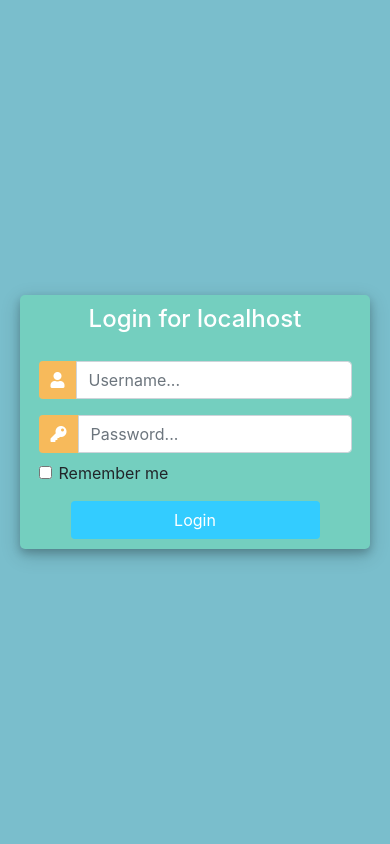
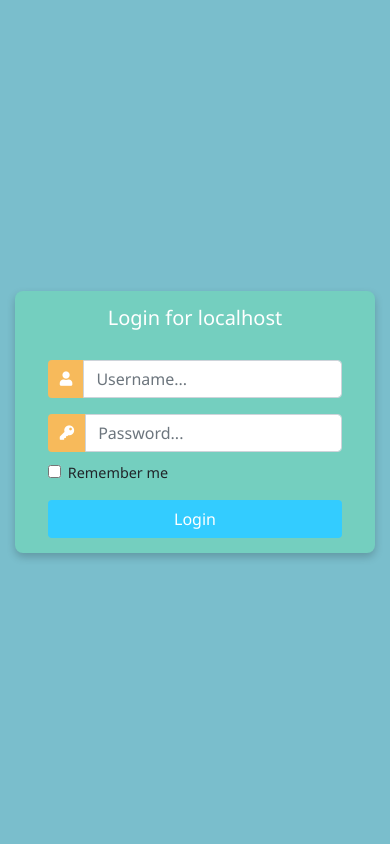
Before and after one commit to vijaya8118/scoruda81, a Django app: page /login in a window 390 px wide. Run offline with Django 5.2, Linux system fonts and the light colour scheme; parts of the project's set-up code (start-up, migrations or seed data) failed here and were passed over; some libraries are stand-ins or nearby versions.

Commit message:
Update login.html

```diff
--- a/scoapp/templates/login.html
+++ b/scoapp/templates/login.html
@@ -8,59 +8,103 @@
     <link rel="stylesheet" href="https://stackpath.bootstrapcdn.com/bootstrap/4.1.3/css/bootstrap.min.css" crossorigin="anonymous">
     <link rel="stylesheet" href="https://use.fontawesome.com/releases/v5.6.1/css/all.css" crossorigin="anonymous">
 
+    <meta name="viewport" content="width=device-width, initial-scale=1.0">
+
     <style>
         body, html {
             margin: 0;
             padding: 0;
             height: 100%;
             background: #7abecc !important;
+            font-family: 'Segoe UI', Tahoma, Geneva, Verdana, sans-serif;
         }
+
+        .container {
+            height: 100vh;
+        }
+
         .user_card {
-            width: 350px;
+            width: 100%;
+            max-width: 400px;
             margin: auto;
             background: #74cfbf;
+            padding: 20px;
+            box-shadow: 0 4px 8px rgba(0,0,0,0.2);
+            border-radius: 8px;
             display: flex;
             flex-direction: column;
-            padding: 10px;
-            box-shadow: 0 4px 8px rgba(0,0,0,0.2), 0 6px 20px rgba(0,0,0,0.19);
-            border-radius: 5px;
         }
-        .form_container {
-            margin-top: 20px;
-        }
+
         #form-title {
             color: #fff;
             text-align: center;
             font-size: 1.5rem;
+            margin-bottom: 10px;
         }
+
+        .form_container {
+            margin-top: 20px;
+        }
+
         .login_btn {
             width: 100%;
             background: #33ccff !important;
             color: white !important;
         }
-        .login_container {
-            padding: 0 2rem;
-        }
+
         .input-group-text {
             background: #f7ba5b !important;
             color: white !important;
-            border: none !important;
+            border: none;
         }
-        .input_user, .input_pass {
-            box-shadow: none !important;
-            outline: 0 !important;
+
+        .form-control:focus {
+            box-shadow: none;
         }
+
         #messages {
-            background-color: grey;
+            background-color: #444;
             color: #fff;
             padding: 10px;
-            margin-top: 10px;
+            margin-top: 15px;
             text-align: center;
+            border-radius: 5px;
+            font-size: 0.95rem;
+        }
+
+        /* Responsive Adjustments */
+        @media (max-width: 576px) {
+            #form-title {
+                font-size: 1.25rem;
+            }
+
+            .input-group-text i {
+                font-size: 0.9rem;
+            }
+
+            .form-check-label {
+                font-size: 0.9rem;
+            }
+
+            .user_card {
+                padding: 15px;
+            }
+        }
+
+        @media (max-width: 375px) {
+            .form-control {
+                font-size: 0.9rem;
+            }
+
+            .login_btn {
+                font-size: 0.95rem;
+                padding: 10px;
+            }
         }
     </style>
 </head>
 <body>
-    <div class="container h-100 d-flex justify-content-center align-items-center">
+    <div class="container d-flex justify-content-center align-items-center">
         <div class="user_card">
             <div class="d-flex justify-content-center">
                 <h3 id="form-title">Login for <span id="current-url"></span></h3>
@@ -81,10 +125,10 @@
                         <input type="password" name="password" placeholder="Password..." class="form-control" required>
                     </div>
                     <div class="form-group form-check">
-                        <input type="checkbox" class="form-check-input" name="remember_me">
-                        <label class="form-check-label">Remember me</label>
+                        <input type="checkbox" class="form-check-input" name="remember_me" id="remember_me">
+                        <label class="form-check-label" for="remember_me">Remember me</label>
                     </div>
-                    <div class="d-flex justify-content-center mt-3 login_container">
+                    <div class="d-flex justify-content-center mt-3">
                         <input class="btn login_btn" type="submit" value="Login">
                     </div>
                 </form>
```
